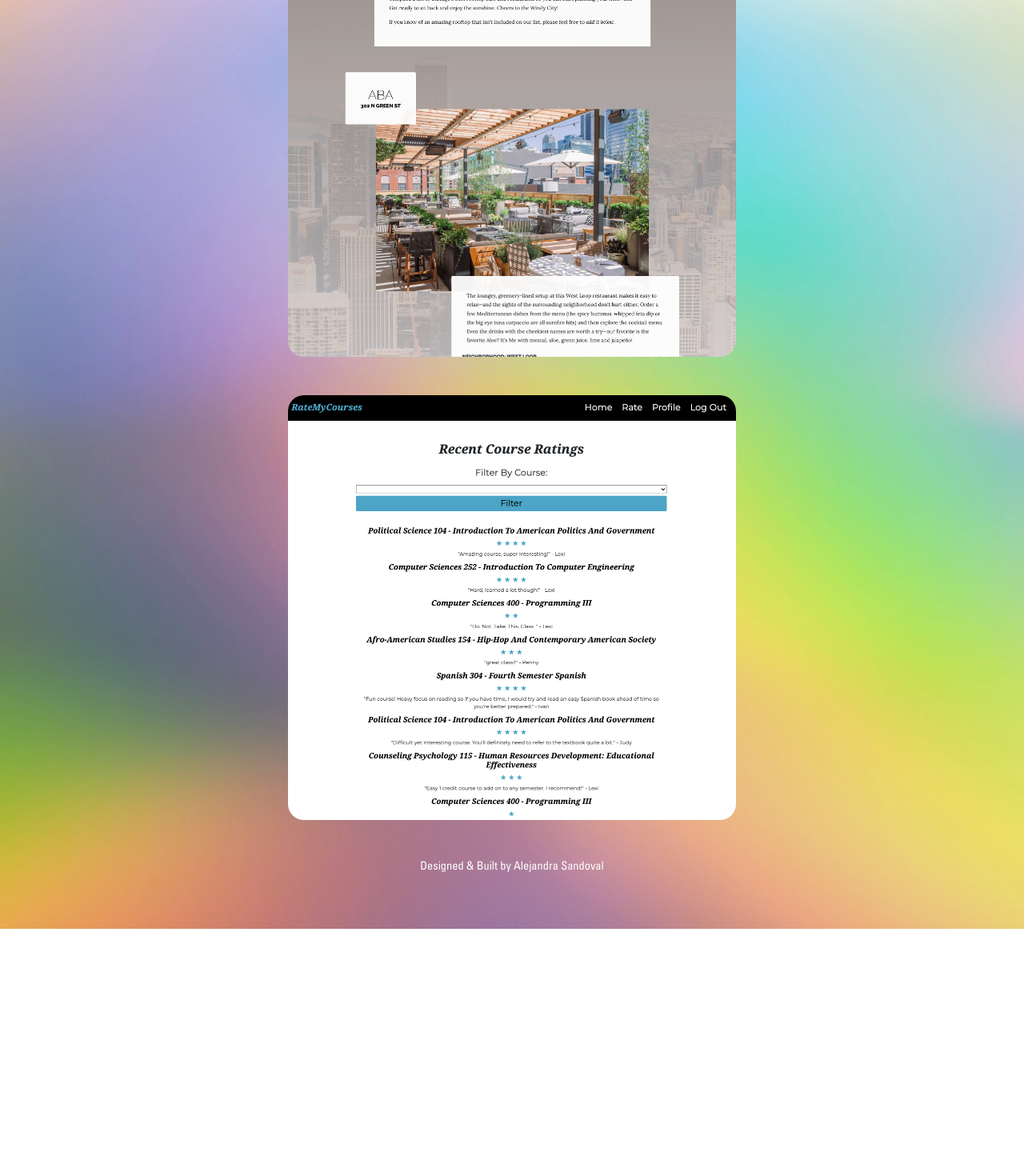
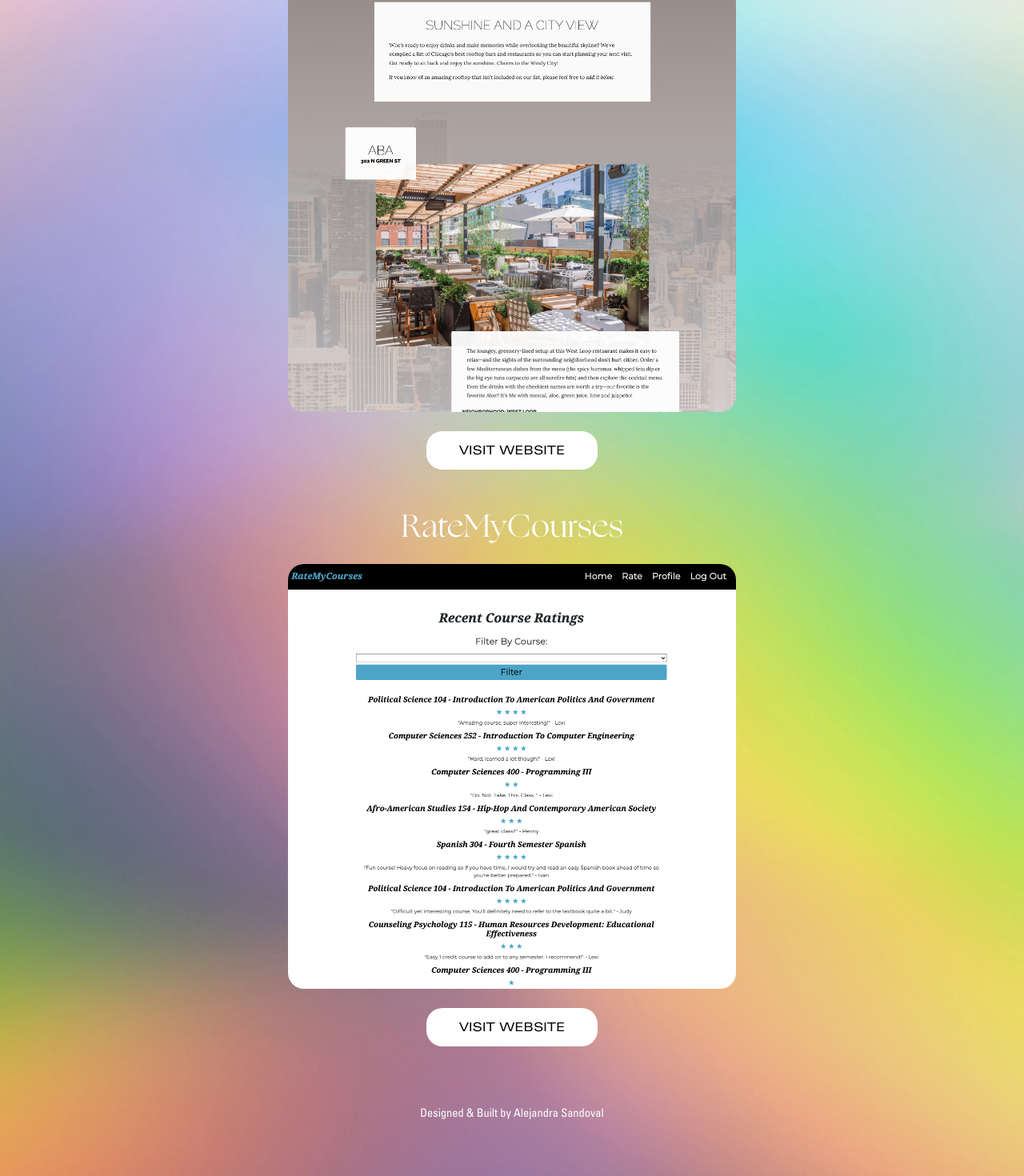
Before and after one commit to lexisandoval/portfolio, a React (Create React App) app: page /projects in a window 1280 px wide. Shown: the part 290-1760 px from the top of the page at 80% size. Before the commit the page ends 1451 px from the top, so only its background shows below. Built offline with nearby package versions, Linux system fonts and the light colour scheme.

Commit message:
Updated styling for projects

```diff
--- a/src/App.css
+++ b/src/App.css
@@ -60,9 +60,9 @@
   bottom: 0;
   left: 0;
   right: 0;
-  color: rgb(255, 255, 255);
-  background-color: rgba(0, 0, 0, 0.74);
   visibility: hidden;
+  color: white;
+  background-color: rgba(0, 0, 0, 0.75) !important;
   opacity: 0;
   display: flex;
   align-items: center;
@@ -229,6 +229,10 @@
   padding-bottom: 2% !important;
 }
 
+.smallspacebelow {
+  padding-bottom: 1% !important;
+}
+
 .spacer {
   padding: 2% !important;
 }
--- a/src/components/Projects.js
+++ b/src/components/Projects.js
@@ -1,11 +1,10 @@
 import '../App.css'
 
-import { Container } from 'react-bootstrap'
+import { Container, Button } from 'react-bootstrap'
 import NavBar from "./NavBar"
 import bg from "../images/bg.jpg"
 import wcr from "../images/wcr.png"
 import rmc from "../images/rmc.png"
-import arrowright from "../images/arrowright.png"
 
 function Projects() {
   return (
@@ -14,23 +13,29 @@ function Projects() {
       <br />
       <h2 class="white ogg large spacebelow">Projects</h2>
 
+      <h6 className="white ogg medium smallspacebelow">Windy City Rooftops</h6>
       <div className="img__wrap mx-auto">
-        <a href="https://windycityrooftops.netlify.app/" target="_blank" rel="noreferrer">
         <img src={wcr} className="projects" alt='Windy City Rooftops' />
         <div className="img__description_layer">
-            <h5 className="ogg medium spacebelow curve">Visit Website<span><img src={arrowright} className="arrowright" alt="right arrow" /></span></h5><br />
+          <h6 className="contmargin universcondensed small white">Built with Javascript for frontend and Ruby on Rails for backend</h6>
         </div>
+      </div><br />
+      <a href="https://windycityrooftops.netlify.app/" target="_blank" rel="noreferrer" className="nounderline">
+        <Button id="emailBtn" className="spaceabove spacebelow">VISIT WEBSITE</Button>
       </a>
-      </div><br /><br/>
+      <div className="spacer" />
 
+      <h6 className="white ogg medium smallspacebelow">RateMyCourses</h6>
       <div className="img__wrap mx-auto">
-        <a href="https://ratemy-courses.herokuapp.com/" target="_blank" rel="noreferrer">
       <img src={rmc} className="projects" alt='RateMyCourses' />
         <div className="img__description_layer">
-            <h5 className="ogg medium spacebelow curve">Visit Website<span><img src={arrowright} className="arrowright" alt="right arrow" /></span></h5><br />
+          <h6 className="contmargin universcondensed small white">Built with Ruby on Rails for both frontend and backend</h6>
         </div>
+      </div><br />
+      <a href="https://ratemy-courses.herokuapp.com/" target="_blank" rel="noreferrer" className="nounderline">
+        <Button id="emailBtn" className="spaceabove spacebelow">VISIT WEBSITE</Button>
       </a>
-      </div><br/>
+      <div className="spacer" />
 
       <div className="footer">
         <a className="whitelink" href="https://github.com/lexisandoval/portfolio" target="_blank" rel="noreferrer">Designed & Built by Alejandra Sandoval</a>
```
Lines whose indentation alone changed are shown as unchanged.
